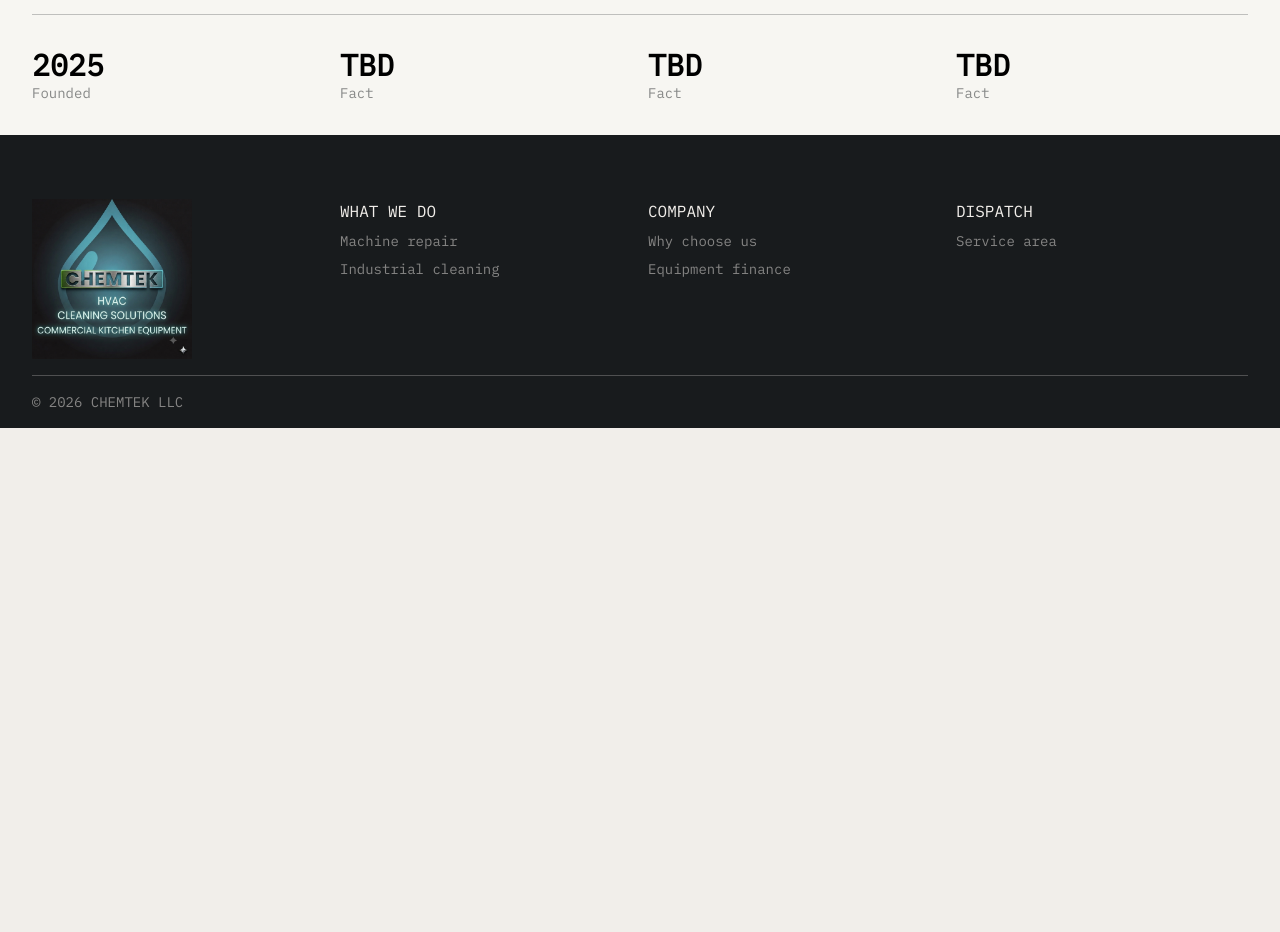
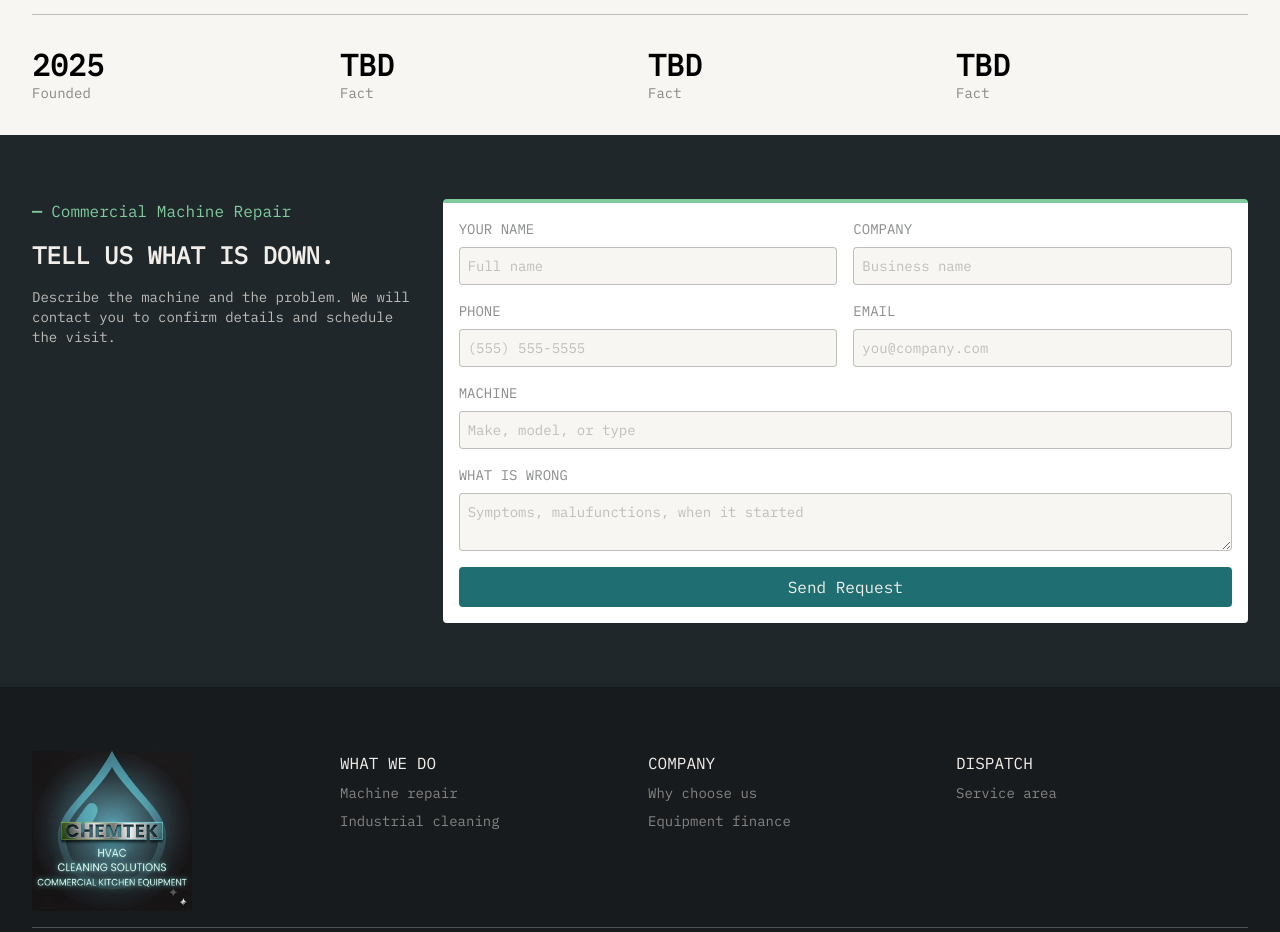
Before and after one commit to AndrewGlennAquino/chemtek-website, a React (Vite) app: page / in a window 1280 px wide. Shown: the part 800-1732 px from the top of the page. Before the commit the page ends 1228 px from the top, so only its background shows below. Built offline with nearby package versions, Linux system fonts and the light colour scheme.

Commit message:
feat: implement form section

```diff
--- a/src/index.css
+++ b/src/index.css
@@ -31,6 +31,7 @@ body,
   --color-teal: oklch(0.4966 0.0744 198.71);
   --color-seafoam: oklch(0.7802 0.0999 157.13);
   --color-offwhite: oklch(0.9728 0.0054 95.1);
+  --color-gray: oklch(0.2671 0.0114 225.56);
 }
 
 @layer base {}
@@ -47,6 +48,18 @@ body,
   .secondary-button {
     @apply cursor-pointer bg-transparent text-white border-white border-1 px-4 py-2 rounded-sm;
   }
+
+  .form-info {
+    @apply flex flex-col gap-2;
+  }
+
+  .form-label {
+    @apply text-sm;
+  }
+
+  .form-text-input {
+    @apply bg-offwhite border-black/25 border-1 rounded-sm text-sm p-2;
+  }
 }
 
 @layer utilities {
--- a/src/pages/Home.tsx
+++ b/src/pages/Home.tsx
@@ -90,6 +90,91 @@ export const Home = () => {
           </div>
         </div>
       </section>
+
+      <section aria-label="Request Service">
+        <div className="bg-gray text-white px-default py-8 lg:py-16 flex flex-col lg:grid lg:grid-cols-3 gap-4">
+          <div className="flex flex-col gap-4">
+            <p className="text-seafoam">
+              <span className="font-bold">—</span> Commercial Machine Repair
+            </p>
+            <h1 className="font-bold text-2xl">TELL US WHAT IS DOWN.</h1>
+            <p className="text-white/75 text-sm">
+              Describe the machine and the problem. We will contact you to
+              confirm details and schedule the visit.
+            </p>
+          </div>
+
+          <form className="bg-[#ffffff] text-black/50 border-seafoam border-t-4 rounded-sm p-4 flex flex-col lg:grid lg:grid-rows-3 lg:grid-cols-2 gap-4 lg:col-start-2 lg:col-end-4">
+            <div className="form-info">
+              <label className="form-label">YOUR NAME</label>
+              <input
+                type="text"
+                id="name"
+                name="name"
+                required
+                placeholder="Full name"
+                className="form-text-input"
+              />
+            </div>
+            <div className="form-info">
+              <label className="form-label">COMPANY</label>
+              <input
+                type="text"
+                id="company"
+                name="company"
+                required
+                placeholder="Business name"
+                className="form-text-input"
+              />
+            </div>
+            <div className="form-info">
+              <label className="form-label">PHONE</label>
+              <input
+                type="text"
+                id="phone"
+                name="phone"
+                required
+                placeholder="(555) 555-5555"
+                className="form-text-input"
+              />
+            </div>
+            <div className="form-info">
+              <label className="form-label">EMAIL</label>
+              <input
+                type="text"
+                id="email"
+                name="email"
+                required
+                placeholder="you@company.com"
+                className="form-text-input"
+              />
+            </div>
+            <div className="form-info row-span-1 col-span-full">
+              <label className="form-label">MACHINE</label>
+              <input
+                type="text"
+                id="machine"
+                name="machine"
+                required
+                placeholder="Make, model, or type"
+                className="form-text-input"
+              />
+            </div>
+            <div className="form-info row-span-2 col-span-full">
+              <label className="form-label">WHAT IS WRONG</label>
+              <textarea
+                id="comment"
+                name="comment"
+                required
+                placeholder="Symptoms, malufunctions, when it started"
+                className="form-text-input"
+              />
+            </div>
+            {/* TODO: add button functionality on click */}
+            <button className="primary-button w-full col-span-full">Send Request</button>
+          </form>
+        </div>
+      </section>
     </main>
   );
 };
```
